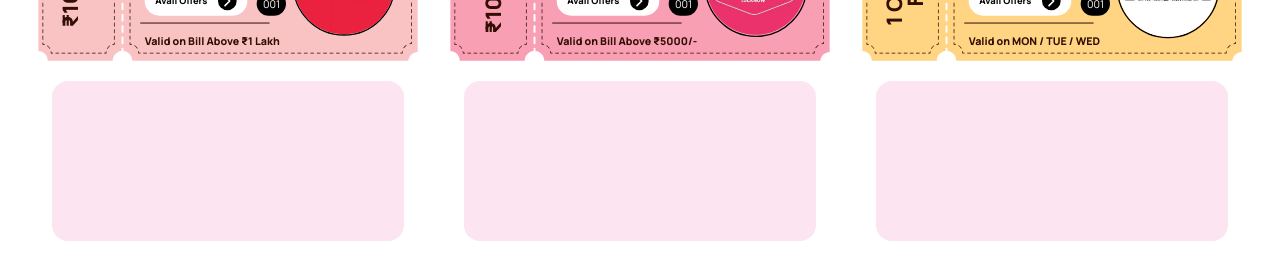
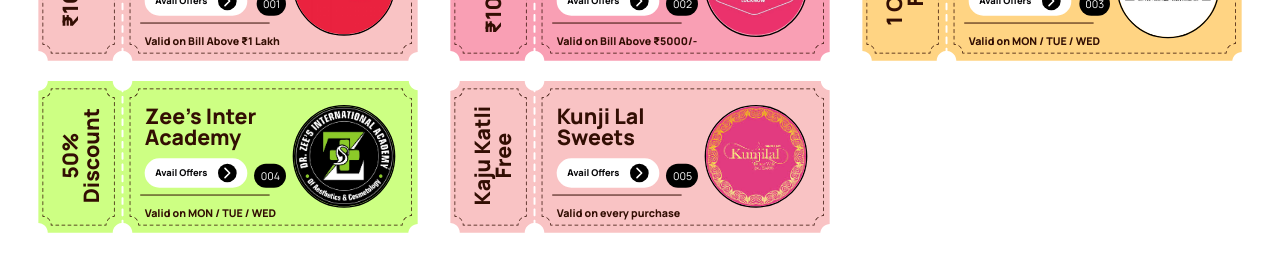
Before and after one commit to Garvit1809/boomzo-coupon, a Next.js app: page / in a window 1280 px wide. Shown: the part 415-694 px from the top of the page. Built offline with nearby package versions, Linux system fonts and the light colour scheme.

Commit message:
add coupon

```diff
--- a/app/page.tsx
+++ b/app/page.tsx
@@ -5,12 +5,12 @@
 import { coupons } from "@/data/coupons";
 import Link from "next/link";
 import { filter } from "@/data/filter-data";
-import CouponSkeleton from "@/components/ui/CouponSkeleton";
+// import CouponSkeleton from "@/components/ui/CouponSkeleton";
 
 
 const Home: React.FC = () => {
   const [selectedTags, setSelectedTags] = useState<string[]>([]);
-  const [loding, setLoding] = useState<boolean>(true);
+  // const [loding, setLoding] = useState<boolean>(true);
   const handleTagClick = (tagName: string) => {
     setSelectedTags((prev) =>
       prev.includes(tagName) ? prev.filter((tag) => tag !== tagName) : [...prev, tagName]
@@ -53,7 +53,7 @@
               />
             </Link>
           ))}
-          {loding &&
+          {/* {loding &&
             <>
             <div onClick={()=> setLoding(false)} className="flex justify-center items-center px-5 ">
               <CouponSkeleton />
@@ -65,7 +65,7 @@
             <CouponSkeleton />
           </div>
             </>
-          }
+          } */}
         </div>
 
       </main>
--- a/data/coupons.tsx
+++ b/data/coupons.tsx
@@ -27,7 +27,7 @@
         bgColor: "#f99fb4",
         offerText: "₹1000 off",
         Validity: "Valid on Bill Above ₹5000/-",
-        CouponCount: "001",
+        CouponCount: "002",
         ImgUrl: "/brewbakes.png",
     },
     {
@@ -36,8 +36,27 @@
         bgColor: "#ffd483",
         offerText: "1 Coffee Free",
         Validity: "Valid on  MON / TUE / WED",
-        CouponCount: "001",
+        CouponCount: "003",
         ImgUrl: "/caffeine.png",
     },
+    {
+        couponId: "4",
+        brandName: "Zee's Inter Academy",
+        bgColor: "#CDFF83",
+        offerText: "50% Discount",
+        Validity: "Valid on  MON / TUE / WED",
+        CouponCount: "004",
+        ImgUrl: "/zeeac.jpg",
+    },
+    {
+        couponId: "5",
+        brandName: "Kunji Lal Sweets",
+        bgColor: "#f9c3c4",
+        offerText: "Kaju Katli Free",
+        Validity: "Valid on every purchase",
+        CouponCount: "005",
+        ImgUrl: "/kunj.png",
+    },
+
 
 ];
```
Also changed, not shown: public/kunj.png (added), public/zeeac.jpg (added).
